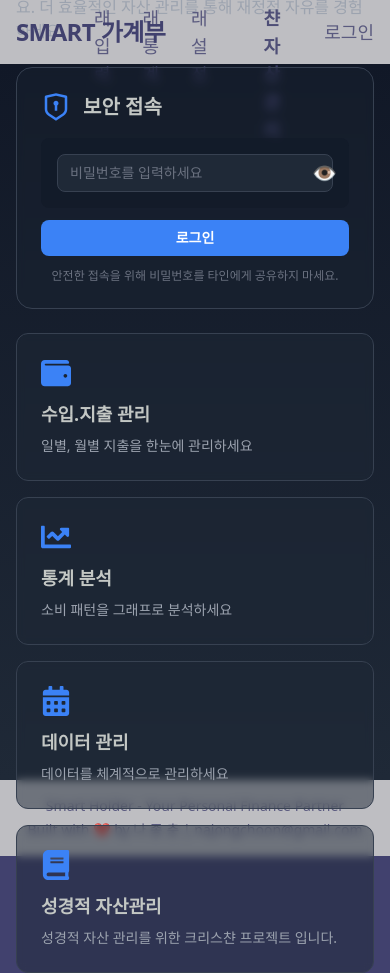
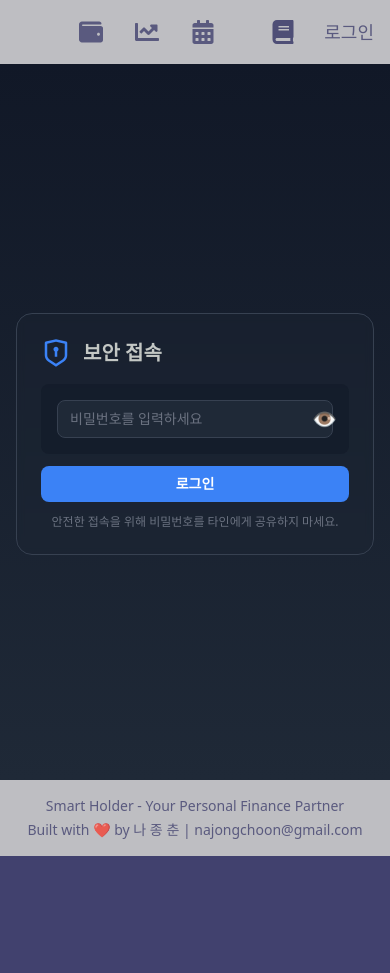
Before and after one commit to jongchoon580325/money_book, a Next.js app: page / in a window 390 px wide. After the commit the page ends 856 px from the top, so only its background shows below. Built offline with nearby package versions, Linux system fonts and the light colour scheme.

Commit message:
feat: 모바일 메뉴 아이콘 툴팁 및 반응형 UX 개선

```diff
--- a/src/app/page.tsx
+++ b/src/app/page.tsx
@@ -68,7 +68,8 @@ export default function Home() {
         <div className="grid grid-cols-12 gap-6">
           {/* Left Section - Hero + Login */}
           <div className="col-span-12 lg:col-span-5 flex flex-col h-full justify-between space-y-6">
-              <div className="text-left">
+              {/* 타이틀/부연설명: 모바일에서는 숨김 */}
+              <div className="text-left hidden sm:block">
                 <h1 className="text-4xl lg:text-5xl font-bold mb-4 bg-clip-text text-transparent bg-gradient-to-r from-blue-400 to-blue-600">
                   Smart 가계부
                 </h1>
@@ -79,9 +80,9 @@ export default function Home() {
                   당신의 재정을 스마트하게 관리하고 미래를 계획하세요. 더 효율적인 자산 관리를 통해 재정적 자유를 경험하세요.
                 </p>
               </div>
-              {/* Security Section */}
+              {/* Security Section: 모바일에서도 항상 보임 */}
             {!isLoggedIn ? (
-              <div className="bg-gray-800/30 backdrop-blur-sm rounded-2xl p-6 border border-gray-700">
+              <div className="bg-gray-800/30 backdrop-blur-sm rounded-2xl p-6 border border-gray-700 mx-auto w-full max-w-md">
                 <div className="flex items-center gap-3 mb-4">
                   <RiShieldKeyholeLine className="text-3xl text-blue-500" />
                   <h2 className="text-xl font-semibold">보안 접속</h2>
@@ -131,8 +132,8 @@ export default function Home() {
             </div>
             )}
           </div>
-          {/* Right Section - Features Grid */}
-          <div className="col-span-12 lg:col-span-7">
+          {/* Right Section - Features Grid: 모바일에서는 숨김 */}
+          <div className="col-span-12 lg:col-span-7 hidden sm:block">
             <div className="grid grid-cols-1 md:grid-cols-2 gap-4 h-full">
               {/* 지출 관리 */}
               <Link href="/transaction/input" className="group flex">
--- a/src/components/common/Navbar.tsx
+++ b/src/components/common/Navbar.tsx
@@ -3,12 +3,14 @@
 import Link from 'next/link';
 import { usePathname, useRouter } from 'next/navigation';
 import { useState, useEffect } from 'react';
+import { FaWallet, FaChartLine, FaCalendarAlt, FaBook } from 'react-icons/fa';
 
 export default function Navbar() {
   const [mounted, setMounted] = useState(false);
   const [isLoggedIn, setIsLoggedIn] = useState(false);
   const pathname = usePathname();
   const router = useRouter();
+  const [hoveredMenu, setHoveredMenu] = useState<string | null>(null);
 
   useEffect(() => {
     setMounted(true);
@@ -43,36 +45,92 @@ export default function Navbar() {
           {/* Left: Logo */}
           <div className="flex items-center min-w-[180px]">
             <Link href="/transaction/input" className="text-2xl font-extrabold tracking-tight text-[#41416e] hover:text-orange-500 transition-colors duration-200">
-              SMART 가계부
+              <span className="hidden sm:inline">SMART 가계부</span>
             </Link>
           </div>
           {/* Center: Main Menu + Christian Asset Management */}
           <div className="absolute left-1/2 top-1/2 -translate-x-1/2 -translate-y-1/2 flex items-center gap-10">
             <div className="flex space-x-8">
-            <Link
-              href="/transaction/input"
-              className={getLinkClassName('/transaction/input')}
+              <Link href="/transaction/input" className={getLinkClassName('/transaction/input')}>
+                <span
+                  className="inline md:hidden text-2xl align-middle relative"
+                  onMouseEnter={() => setHoveredMenu('input')}
+                  onMouseLeave={() => setHoveredMenu(null)}
+                  onTouchStart={() => setHoveredMenu('input')}
+                  onTouchEnd={() => setHoveredMenu(null)}
+                  onFocus={() => setHoveredMenu('input')}
+                  onBlur={() => setHoveredMenu(null)}
+                  tabIndex={0}
                 >
+                  <FaWallet />
+                  {hoveredMenu === 'input' && (
+                    <span className="md:hidden block absolute left-1/2 -translate-x-1/2 top-full mt-2 bg-black/80 text-white text-xs rounded px-2 py-1 z-50 whitespace-nowrap">
                       거래입력
+                    </span>
+                  )}
+                </span>
+                <span className="hidden md:inline">거래입력</span>
               </Link>
-            <Link
-              href="/transaction/statistics"
-              className={getLinkClassName('/transaction/statistics')}
+              <Link href="/transaction/statistics" className={getLinkClassName('/transaction/statistics')}>
+                <span
+                  className="inline md:hidden text-2xl align-middle relative"
+                  onMouseEnter={() => setHoveredMenu('statistics')}
+                  onMouseLeave={() => setHoveredMenu(null)}
+                  onTouchStart={() => setHoveredMenu('statistics')}
+                  onTouchEnd={() => setHoveredMenu(null)}
+                  onFocus={() => setHoveredMenu('statistics')}
+                  onBlur={() => setHoveredMenu(null)}
+                  tabIndex={0}
                 >
+                  <FaChartLine />
+                  {hoveredMenu === 'statistics' && (
+                    <span className="md:hidden block absolute left-1/2 -translate-x-1/2 top-full mt-2 bg-black/80 text-white text-xs rounded px-2 py-1 z-50 whitespace-nowrap">
                       거래통계
+                    </span>
+                  )}
+                </span>
+                <span className="hidden md:inline">거래통계</span>
               </Link>
-            <Link
-              href="/settings"
-              className={getLinkClassName('/settings')}
+              <Link href="/settings" className={getLinkClassName('/settings')}>
+                <span
+                  className="inline md:hidden text-2xl align-middle relative"
+                  onMouseEnter={() => setHoveredMenu('settings')}
+                  onMouseLeave={() => setHoveredMenu(null)}
+                  onTouchStart={() => setHoveredMenu('settings')}
+                  onTouchEnd={() => setHoveredMenu(null)}
+                  onFocus={() => setHoveredMenu('settings')}
+                  onBlur={() => setHoveredMenu(null)}
+                  tabIndex={0}
                 >
+                  <FaCalendarAlt />
+                  {hoveredMenu === 'settings' && (
+                    <span className="md:hidden block absolute left-1/2 -translate-x-1/2 top-full mt-2 bg-black/80 text-white text-xs rounded px-2 py-1 z-50 whitespace-nowrap">
                       거래설정
+                    </span>
+                  )}
+                </span>
+                <span className="hidden md:inline">거래설정</span>
               </Link>
             </div>
-            <Link
-              href="/bible"
-              className={`text-lg font-bold px-4 py-1 rounded transition-colors duration-200 ${pathname === '/bible' ? 'text-orange-500 bg-white/60' : 'text-[#41416e]/90 hover:text-orange-500 hover:bg-white/40'}`}
+            <Link href="/bible" className={`text-lg font-bold px-4 py-1 rounded transition-colors duration-200 ${pathname === '/bible' ? 'text-orange-500 bg-white/60' : 'text-[#41416e]/90 hover:text-orange-500 hover:bg-white/40'}`}>
+              <span
+                className="inline md:hidden text-2xl align-middle relative"
+                onMouseEnter={() => setHoveredMenu('bible')}
+                onMouseLeave={() => setHoveredMenu(null)}
+                onTouchStart={() => setHoveredMenu('bible')}
+                onTouchEnd={() => setHoveredMenu(null)}
+                onFocus={() => setHoveredMenu('bible')}
+                onBlur={() => setHoveredMenu(null)}
+                tabIndex={0}
               >
+                <FaBook />
+                {hoveredMenu === 'bible' && (
+                  <span className="md:hidden block absolute left-1/2 -translate-x-1/2 top-full mt-2 bg-black/80 text-white text-xs rounded px-2 py-1 z-50 whitespace-nowrap">
                     크리스챤 자산관리
+                  </span>
+                )}
+              </span>
+              <span className="hidden md:inline">크리스챤 자산관리</span>
             </Link>
           </div>
           {/* Right: Login/Logout */}
```
Also changed, not shown: 2 other files (tests, documents, lock files or other folders). Lines whose indentation alone changed are shown as unchanged.
